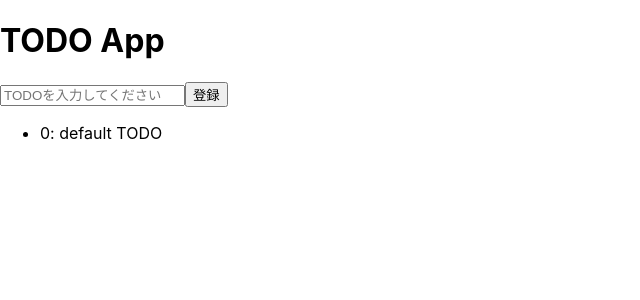
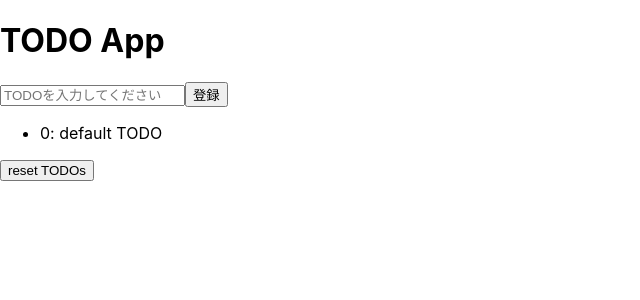
Before and after one commit to makicamel/my_react_app, a React (Create React App) app: page / in a window 1280 px wide. Shown: the top 300 px of the page, without its empty margins (0-640 px from the left). Built offline with nearby package versions, Linux system fonts and the light colour scheme.

Commit message:
Add resetTodo button, and remove unnecessary comment.

```diff
--- a/src/App.js
+++ b/src/App.js
@@ -11,12 +11,8 @@ class App extends Component {
       ],
       uniqueId: 1,
     };
-    // bindをすることでaddTodoメソッドがAppコンポーネントのstateを受け取れるようになる
-    // this.addTodo = this.addTodo.bind(this);
   }
 
-  // addTodoを無名関数を代入する形で定義することで最初からbindされたメソッドを作成できる
-  // addTodo(title){
   addTodo = (title) => {
     const {
       tasks,
@@ -34,12 +30,19 @@ class App extends Component {
     })
   }
 
+  removeTodo = () => {
+    this.setState({
+      tasks: [],
+    });
+  }
+
   render(){
     return (
       <div>
         <h1>TODO App</h1>
         <TodoInput addTodo={this.addTodo} />
         <TodoList tasks={this.state.tasks} />
+        <button onClick={this.removeTodo}>reset TODOs</button>
       </div>
     );
   }
```
